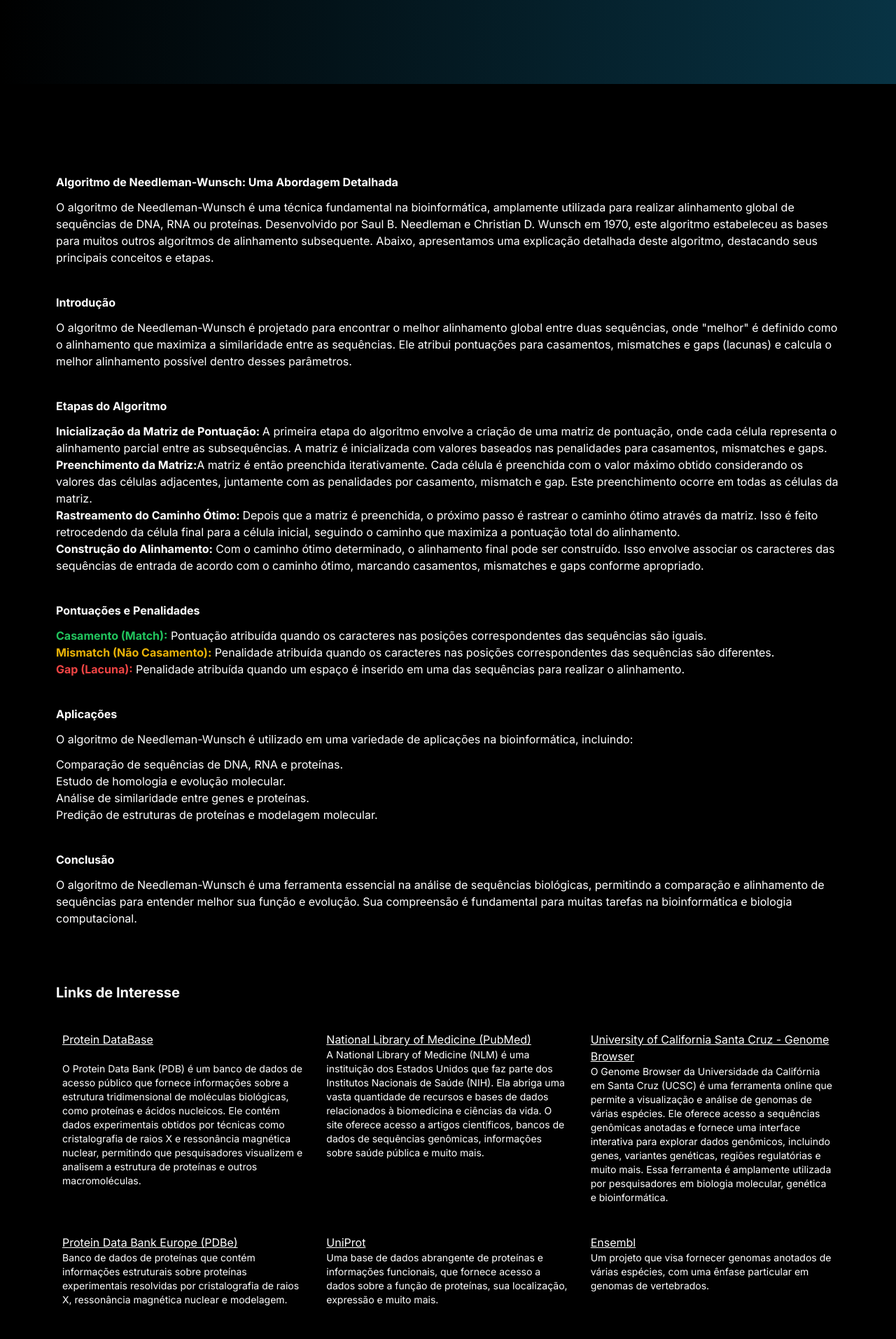
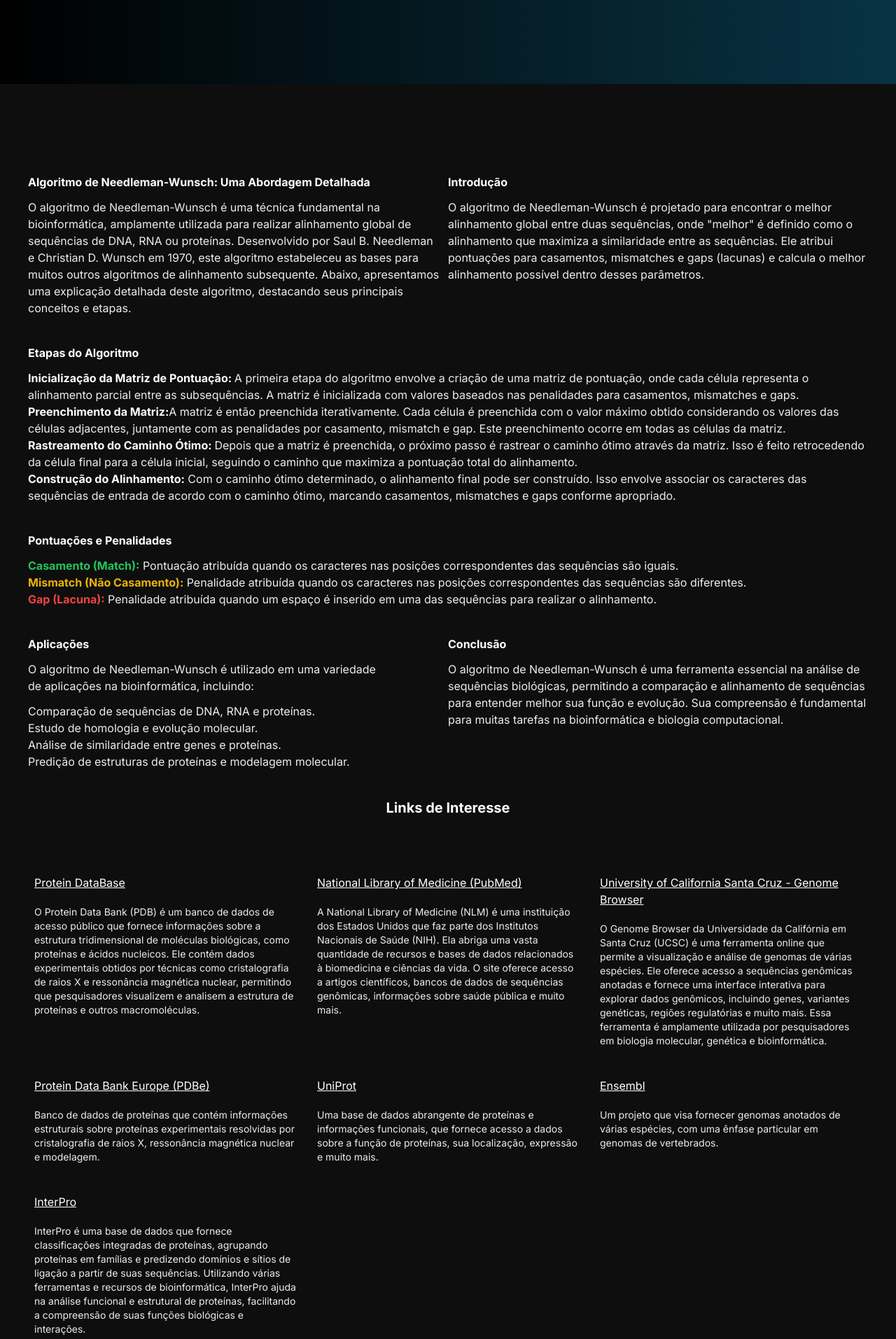
Before and after one commit to sirguilherme97/Needleman-Wunsch, a Next.js app: page / in a window 1280 px wide. Shown: the part 240-2153 px from the top of the page at 70% size. Built offline with nearby package versions, Linux system fonts and the light colour scheme.

Commit message:
Responsividade

```diff
--- a/src/app/globals.css
+++ b/src/app/globals.css
@@ -16,6 +16,8 @@
   }
 }
 body{
+  @apply antialiased;
+  @apply bg-[#0e0e0e];
   @apply overflow-x-hidden;
 }
 
--- a/src/app/page.tsx
+++ b/src/app/page.tsx
@@ -20,81 +20,95 @@ export default function AlignmentContainer() {
                 <h1 className="text-white font-bold text-lg">Algoritmo de Needleman-Wunsch</h1>
                 <h2 className="text-white font-medium text-lg">Alinhamento sequencial</h2>
                 <div className="mt-5 flex flex-col gap-4">
-                    <input type="text" className="rounded-md min-w-96 h-10  p-2 text-black placeholder:text-black" placeholder="Sequencia 1" value={seq1} onChange={handleSeq1Change} />
-                    <input type="text" className="rounded-md min-w-96 h-10  p-2 text-black placeholder:text-black" placeholder="Sequencia 2" value={seq2} onChange={handleSeq2Change} />
+                    <input type="text" className="w-72 rounded-md md:min-w-96 h-10  p-2 text-black placeholder:text-black" placeholder="Sequencia 1" value={seq1} onChange={handleSeq1Change} />
+                    <input type="text" className="w-72 rounded-md md:min-w-96 h-10  p-2 text-black placeholder:text-black" placeholder="Sequencia 2" value={seq2} onChange={handleSeq2Change} />
                 </div>
                 <div className="bg-gradient-to-l from-cyan-950 to-black  h-auto pt-20 flex items-start justify-start pb-20">
                     <NeedlemanWunschAlignment seq1={seq1} seq2={seq2} gapPenalty={-1} mismatchPenalty={-1} />
                 </div>
-                <div className="px-20 py-32 bg-black w-screen h-auto">
+                <div className="text-[#ededed] cursor-default grid grid-cols-1 md:grid-cols-2 pt-10 max-w-xl md:max-w-none px-5 md:px-10 md:py-32 bg-[#0e0e0e] w-full h-auto">
+                    <div className="col-span-2 md:col-span-1 sm:mr-2">
                         <h1 className="font-bold text-white">Algoritmo de Needleman-Wunsch: Uma Abordagem Detalhada</h1>
-                    <p className="mt-3">O algoritmo de Needleman-Wunsch é uma técnica fundamental na bioinformática, amplamente utilizada para realizar alinhamento global de sequências de DNA, RNA ou proteínas. Desenvolvido por Saul B. Needleman e Christian D. Wunsch em 1970, este algoritmo estabeleceu as bases para muitos outros algoritmos de alinhamento subsequente. Abaixo, apresentamos uma explicação detalhada deste algoritmo, destacando seus principais conceitos e etapas.</p>
-                    <h2 className="mt-10 font-bold text-white">Introdução</h2>
-                    <p className="mt-3">O algoritmo de Needleman-Wunsch é projetado para encontrar o melhor alinhamento global entre duas sequências, onde "melhor" é definido como o alinhamento que maximiza a similaridade entre as sequências. Ele atribui pontuações para casamentos, mismatches e gaps (lacunas) e calcula o melhor alinhamento possível dentro desses parâmetros.</p>
-                    <h2 className="mt-10 font-bold text-white">Etapas do Algoritmo</h2>
-                    <p className="mt-3"><span className="font-bold text-white">Inicialização da Matriz de Pontuação: </span> A primeira etapa do algoritmo envolve a criação de uma matriz de pontuação, onde cada célula representa o alinhamento parcial entre as subsequências. A matriz é inicializada com valores baseados nas penalidades para casamentos, mismatches e gaps.</p>
-                    <p className="mt-0"><span className="font-bold text-white">Preenchimento da Matriz:</span>A matriz é então preenchida iterativamente. Cada célula é preenchida com o valor máximo obtido considerando os valores das células adjacentes, juntamente com as penalidades por casamento, mismatch e gap. Este preenchimento ocorre em todas as células da matriz.</p>
-                    <p className="mt-0"><span className="font-bold text-white">Rastreamento do Caminho Ótimo: </span> Depois que a matriz é preenchida, o próximo passo é rastrear o caminho ótimo através da matriz. Isso é feito retrocedendo da célula final para a célula inicial, seguindo o caminho que maximiza a pontuação total do alinhamento.</p>
-                    <p className="mt-0"><span className="font-bold text-white">Construção do Alinhamento:</span> Com o caminho ótimo determinado, o alinhamento final pode ser construído. Isso envolve associar os caracteres das sequências de entrada de acordo com o caminho ótimo, marcando casamentos, mismatches e gaps conforme apropriado.</p>
+                        <p className="mt-3 max-w-2xl">O algoritmo de Needleman-Wunsch é uma técnica fundamental na bioinformática, amplamente utilizada para realizar alinhamento global de sequências de DNA, RNA ou proteínas. Desenvolvido por Saul B. Needleman e Christian D. Wunsch em 1970, este algoritmo estabeleceu as bases para muitos outros algoritmos de alinhamento subsequente. Abaixo, apresentamos uma explicação detalhada deste algoritmo, destacando seus principais conceitos e etapas.</p>
+                    </div>
+                    <div className="col-span-2 md:col-span-1">
+                        <h1 className="font-bold text-white">Introdução</h1>
+                        <p className="mt-3 max-w-2xl">O algoritmo de Needleman-Wunsch é projetado para encontrar o melhor alinhamento global entre duas sequências, onde "melhor" é definido como o alinhamento que maximiza a similaridade entre as sequências. Ele atribui pontuações para casamentos, mismatches e gaps (lacunas) e calcula o melhor alinhamento possível dentro desses parâmetros.</p>
+                    </div>
+                    <div className="col-span-2">
+                        <h2 className="mt-10 font-bold text-white ">Etapas do Algoritmo</h2>
+                        <p className="mt-3 "><span className="font-bold text-white">Inicialização da Matriz de Pontuação: </span> A primeira etapa do algoritmo envolve a criação de uma matriz de pontuação, onde cada célula representa o alinhamento parcial entre as subsequências. A matriz é inicializada com valores baseados nas penalidades para casamentos, mismatches e gaps.</p>
+                        <p className="mt-0 "><span className="font-bold text-white">Preenchimento da Matriz:</span>A matriz é então preenchida iterativamente. Cada célula é preenchida com o valor máximo obtido considerando os valores das células adjacentes, juntamente com as penalidades por casamento, mismatch e gap. Este preenchimento ocorre em todas as células da matriz.</p>
+                        <p className="mt-0 "><span className="font-bold text-white">Rastreamento do Caminho Ótimo: </span> Depois que a matriz é preenchida, o próximo passo é rastrear o caminho ótimo através da matriz. Isso é feito retrocedendo da célula final para a célula inicial, seguindo o caminho que maximiza a pontuação total do alinhamento.</p>
+                        <p className="mt-0 "><span className="font-bold text-white">Construção do Alinhamento:</span> Com o caminho ótimo determinado, o alinhamento final pode ser construído. Isso envolve associar os caracteres das sequências de entrada de acordo com o caminho ótimo, marcando casamentos, mismatches e gaps conforme apropriado.</p>
+                    </div>
+                    <div className="col-span-2">
                         <h2 className="font-bold text-white mt-10">Pontuações e Penalidades</h2>
                         <p className="mt-3"><span className="font-bold text-green-500">Casamento (Match):</span> Pontuação atribuída quando os caracteres nas posições correspondentes das sequências são iguais.</p>
                         <p className="mt-0"><span className="font-bold text-yellow-500">Mismatch (Não Casamento):</span> Penalidade atribuída quando os caracteres nas posições correspondentes das sequências são diferentes.</p>
                         <p className="mt-0"><span className="font-bold text-red-500">Gap (Lacuna):</span> Penalidade atribuída quando um espaço é inserido em uma das sequências para realizar o alinhamento.</p>
-                    <h2 className="mt-10 font-bold text-white">Aplicações</h2>
-                    <p className="mt-3">O algoritmo de Needleman-Wunsch é utilizado em uma variedade de aplicações na bioinformática, incluindo:</p>
-                    <p className="mt-3">Comparação de sequências de DNA, RNA e proteínas.</p>
+                    </div>
+                    <div className="col-span-2 md:col-span-1 sm:mr-2">
+                        <h2 className="mt-10 font-bold text-white ">Aplicações</h2>
+                        <p className="mt-3 max-w-lg">O algoritmo de Needleman-Wunsch é utilizado em uma variedade de aplicações na bioinformática, incluindo:</p>
+                        <p className="mt-3 max-w-lg ">Comparação de sequências de DNA, RNA e proteínas.</p>
                         <p>Estudo de homologia e evolução molecular.</p>
                         <p>Análise de similaridade entre genes e proteínas.</p>
                         <p>Predição de estruturas de proteínas e modelagem molecular.</p>
+                    </div>
+                    <div className="col-span-2 md:col-span-1">
                         <h2 className="mt-10 font-bold text-white">Conclusão</h2>
                         <p className="mt-3">O algoritmo de Needleman-Wunsch é uma ferramenta essencial na análise de sequências biológicas, permitindo a comparação e alinhamento de sequências para entender melhor sua função e evolução. Sua compreensão é fundamental para muitas tarefas na bioinformática e biologia computacional.</p>
-                    <h1 className="mt-20 text-white font-bold text-xl">Links de Interesse</h1>
-                    <div className="grid grid-cols-3 gap-3 pt-5">
+                    </div>
+                    <div className="col-span-2 px-10">
+                        <h1 className="text-center py-10 text-white font-bold text-xl">Links de Interesse</h1>
+                    </div>
+                    <div className="col-span-2 grid sm:grid-cols-2 md:grid-cols-3 gap-3 pt-5">
                         <a href="https://www.rcsb.org/" target="blank">
-                            <div className="group border border-black h-auto p-2 col-span-1 hover:border hover:border-gray-500 rounded-lg transition-all cursor-pointer">
+                            <div className="group border border-[#0e0e0e] h-auto p-2 col-span-1 hover:border hover:border-gray-500 rounded-lg transition-all cursor-pointer">
                                 <h1 className="mt-3 text-white underline group-hover:text-blue-500 transition-all">Protein DataBase</h1>
                                 <p className="mt-5 text-sm">O Protein Data Bank (PDB) é um banco de dados de acesso público que fornece informações sobre a estrutura tridimensional de moléculas biológicas, como proteínas e ácidos nucleicos. Ele contém dados experimentais obtidos por técnicas como cristalografia de raios X e ressonância magnética nuclear, permitindo que pesquisadores visualizem e analisem a estrutura de proteínas e outros macromoléculas.</p>
                             </div>
                         </a>
                         <a href="https://www.ncbi.nlm.nih.gov/" target="blank">
-                            <div className="group border border-black h-auto p-2 col-span-1 hover:border hover:border-gray-500 rounded-lg transition-all cursor-pointer">
+                            <div className="group border border-[#0e0e0e] h-auto p-2 col-span-1 hover:border hover:border-gray-500 rounded-lg transition-all cursor-pointer">
                                 <h1 className="mt-3 text-white underline group-hover:text-blue-500 transition-all">National Library of Medicine (PubMed)</h1>
-                                <p className="text-sm">A National Library of Medicine (NLM) é uma instituição dos Estados Unidos que faz parte dos Institutos Nacionais de Saúde (NIH). Ela abriga uma vasta quantidade de recursos e bases de dados relacionados à biomedicina e ciências da vida. O site oferece acesso a artigos científicos, bancos de dados de sequências genômicas, informações sobre saúde pública e muito mais.</p>
+                                <p className="mt-5 text-sm">A National Library of Medicine (NLM) é uma instituição dos Estados Unidos que faz parte dos Institutos Nacionais de Saúde (NIH). Ela abriga uma vasta quantidade de recursos e bases de dados relacionados à biomedicina e ciências da vida. O site oferece acesso a artigos científicos, bancos de dados de sequências genômicas, informações sobre saúde pública e muito mais.</p>
                             </div>
                         </a>
                         <a href="https://genome.ucsc.edu/" target="blank">
-                            <div className="group border border-black h-auto p-2 col-span-1 hover:border hover:border-gray-500 rounded-lg transition-all cursor-pointer">
+                            <div className="group border border-[#0e0e0e] h-auto p-2 col-span-1 hover:border hover:border-gray-500 rounded-lg transition-all cursor-pointer">
                                 <h1 className="mt-3 text-white underline group-hover:text-blue-500 transition-all">University of California Santa Cruz - Genome Browser</h1>
-                                <p className="text-sm">O Genome Browser da Universidade da Califórnia em Santa Cruz (UCSC) é uma ferramenta online que permite a visualização e análise de genomas de várias espécies. Ele oferece acesso a sequências genômicas anotadas e fornece uma interface interativa para explorar dados genômicos, incluindo genes, variantes genéticas, regiões regulatórias e muito mais. Essa ferramenta é amplamente utilizada por pesquisadores em biologia molecular, genética e bioinformática.</p>
+                                <p className="mt-5 text-sm">O Genome Browser da Universidade da Califórnia em Santa Cruz (UCSC) é uma ferramenta online que permite a visualização e análise de genomas de várias espécies. Ele oferece acesso a sequências genômicas anotadas e fornece uma interface interativa para explorar dados genômicos, incluindo genes, variantes genéticas, regiões regulatórias e muito mais. Essa ferramenta é amplamente utilizada por pesquisadores em biologia molecular, genética e bioinformática.</p>
                             </div>
                         </a>
                         <a href="https://www.ebi.ac.uk/pdbe/" target="blank">
-                            <div className="group border border-black h-auto p-2 col-span-1 hover:border hover:border-gray-500 rounded-lg transition-all cursor-pointer">
+                            <div className="group border border-[#0e0e0e] h-auto p-2 col-span-1 hover:border hover:border-gray-500 rounded-lg transition-all cursor-pointer">
                                 <h1 className="mt-3 text-white underline group-hover:text-blue-500 transition-all">Protein Data Bank Europe (PDBe)</h1>
-                                <p className="text-sm">Banco de dados de proteínas que contém informações estruturais sobre proteínas experimentais resolvidas por cristalografia de raios X, ressonância magnética nuclear e modelagem.</p>
+                                <p className="mt-5 text-sm">Banco de dados de proteínas que contém informações estruturais sobre proteínas experimentais resolvidas por cristalografia de raios X, ressonância magnética nuclear e modelagem.</p>
                             </div>
                         </a>
                         <a href="https://www.uniprot.org/" target="blank">
-                            <div className="group border border-black h-auto p-2 col-span-1 hover:border hover:border-gray-500 rounded-lg transition-all cursor-pointer">
+                            <div className="group border border-[#0e0e0e] h-auto p-2 col-span-1 hover:border hover:border-gray-500 rounded-lg transition-all cursor-pointer">
                                 <h1 className="mt-3 text-white underline group-hover:text-blue-500 transition-all">UniProt</h1>
-                                <p className="text-sm">Uma base de dados abrangente de proteínas e informações funcionais, que fornece acesso a dados sobre a função de proteínas, sua localização, expressão e muito mais.</p>
+                                <p className="mt-5 text-sm">Uma base de dados abrangente de proteínas e informações funcionais, que fornece acesso a dados sobre a função de proteínas, sua localização, expressão e muito mais.</p>
                             </div>
                         </a>
                         <a href="https://www.ensembl.org/index.html" target="blank">
-                            <div className="group border border-black h-auto p-2 col-span-1 hover:border hover:border-gray-500 rounded-lg transition-all cursor-pointer">
+                            <div className="group border border-[#0e0e0e] h-auto p-2 col-span-1 hover:border hover:border-gray-500 rounded-lg transition-all cursor-pointer">
                                 <h1 className="mt-3 text-white underline group-hover:text-blue-500 transition-all">Ensembl</h1>
-                                <p className="text-sm">Um projeto que visa fornecer genomas anotados de várias espécies, com uma ênfase particular em genomas de vertebrados.</p>
+                                <p className="mt-5 text-sm">Um projeto que visa fornecer genomas anotados de várias espécies, com uma ênfase particular em genomas de vertebrados.</p>
                             </div>
                         </a>
                         <a href="https://www.ebi.ac.uk/interpro/" target="blank">
-                            <div className="group border border-black h-auto p-2 col-span-1 hover:border hover:border-gray-500 rounded-lg transition-all cursor-pointer">
+                            <div className="group border border-[#0e0e0e] h-auto p-2 col-span-1 hover:border hover:border-gray-500 rounded-lg transition-all cursor-pointer">
                                 <h1 className="mt-3 text-white underline group-hover:text-blue-500 transition-all">InterPro</h1>
-                                <p className="text-sm">InterPro é uma base de dados que fornece classificações integradas de proteínas, agrupando proteínas em famílias e predizendo domínios e sítios de ligação a partir de suas sequências. Utilizando várias ferramentas e recursos de bioinformática, InterPro ajuda na análise funcional e estrutural de proteínas, facilitando a compreensão de suas funções biológicas e interações.</p>
+                                <p className="mt-5 text-sm">InterPro é uma base de dados que fornece classificações integradas de proteínas, agrupando proteínas em famílias e predizendo domínios e sítios de ligação a partir de suas sequências. Utilizando várias ferramentas e recursos de bioinformática, InterPro ajuda na análise funcional e estrutural de proteínas, facilitando a compreensão de suas funções biológicas e interações.</p>
                             </div>
                         </a>
                     </div>
                 </div>
-                <div className="w-full bg-gradient-to-t from-cyan-950 to-black h-full px-10 py-5 text-white flex items-center justify-center gap-5">
+                <div className="w-full bg-gradient-to-t from-cyan-950 to-[#0e0e0e] h-full px-10 py-5 text-white flex items-center justify-center gap-5">
                     <h1>© 2024-2030 RGB Logic - Todos os Direitos reservados</h1>
                     <a className="underline hover:text-blue-500 transition-all" href="https://github.com/sirguilherme97/" target="blank">Github</a>
                 </div>
--- a/tailwind.config.ts
+++ b/tailwind.config.ts
@@ -8,6 +8,13 @@ const config: Config = {
   ],
   theme: {
     extend: {
+      screens: {
+        'sm': '640px',
+        'md': '768px',
+        'lg': '1024px',
+        'xl': '1280px',
+        '2xl': '1536px',
+      },
       backgroundImage: {
         "gradient-radial": "radial-gradient(var(--tw-gradient-stops))",
         "gradient-conic":
```
Lines whose indentation alone changed are shown as unchanged.
